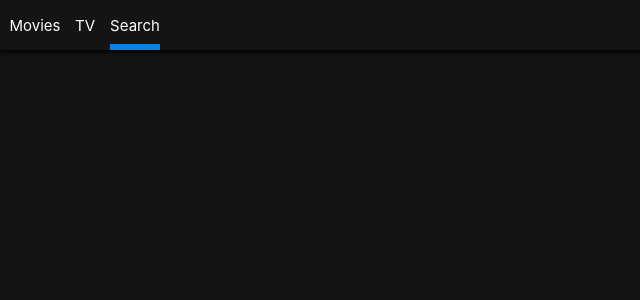
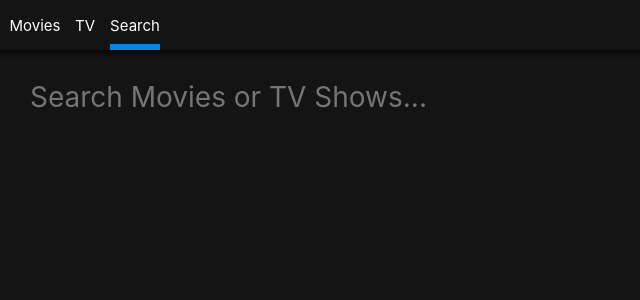
Before and after one commit to callmedevmomo/net-flix, a React (Create React App) app: page /search in a window 1280 px wide. Shown: the top 300 px of the page, without its empty margins (0-640 px from the left). Built offline with nearby package versions, Linux system fonts and the light colour scheme.

Commit message:
~ searchPresenter

```diff
--- /dev/null
+++ b/src/Components/Message.js
@@ -0,0 +1,27 @@
+import React from "react";
+import styled from "styled-components";
+import PropTypes from "prop-types";
+
+const Container = styled.div`
+  width: 100vw;
+  display: flex;
+  justify-content: center;
+`;
+
+const Text = styled.span`
+  color: ${props => props.color};
+  font-weight: 600;
+`;
+
+const Message = ({ text, color }) => (
+  <Container>
+    <Text color={color}>{text}</Text>
+  </Container>
+);
+
+Message.propTypes = {
+  text: PropTypes.string.isRequired,
+  color: PropTypes.string.isRequired
+};
+
+export default Message;
--- a/src/Routes/Home/HomePresenter.js
+++ b/src/Routes/Home/HomePresenter.js
@@ -3,9 +3,10 @@
 import styled from "styled-components";
 import Section from "Components/Section";
 import Loader from "Components/Loader";
+import Message from "Components/Message";
 
 const Container = styled.div`
-  padding: 0px 10px;
+  padding: 0px 20px;
 `;
 
 const HomePresenter = ({ nowPlaying, popular, upComing, error, loading }) =>
@@ -34,6 +35,7 @@
           ))}
         </Section>
       )}
+      {error && <Message color="#e74c3c" cotext={error}></Message>}
     </Container>
   );
 
--- a/src/Routes/Search/SearchContainer.js
+++ b/src/Routes/Search/SearchContainer.js
@@ -11,11 +11,20 @@
     loading: false
   };
 
-  handleSubmit = () => {
+  handleSubmit = event => {
+    event.preventDefault();
     const { searchTerm } = this.state;
     if (searchTerm !== "") {
       this.searchByTerm();
     }
+  };
+  updateTerm = event => {
+    const {
+      target: { value }
+    } = event;
+    this.setState({
+      searchTerm: value
+    });
   };
   searchByTerm = async () => {
     const { searchTerm } = this.state;
@@ -46,6 +55,7 @@
         error={error}
         loading={loading}
         handleSubmit={this.handleSubmit}
+        updateTerm={this.updateTerm}
       />
     );
   }
--- a/src/Routes/Search/SearchPresenter.js
+++ b/src/Routes/Search/SearchPresenter.js
@@ -1,23 +1,86 @@
 import React from "react";
 import PropTypes from "prop-types";
 import styled from "styled-components";
+import Section from "Components/Section";
+import Loader from "Components/Loader";
+import Message from "Components/Message";
+
+const Container = styled.div`
+  padding: 0px 20px;
+`;
+
+const Form = styled.form`
+  margin-bottom: 50px;
+  width: 100%;
+`;
+
+const Input = styled.input`
+  all: unset;
+  font-size: 28px;
+  width: 100%;
+`;
 
 const SearchPresenter = ({
   movieResults,
   tvResults,
   error,
   loading,
-  serachTerm,
-  handleSubmit
-}) => null;
+  searchTerm,
+  handleSubmit,
+  updateTerm
+}) => (
+  <Container>
+    <Form onSubmit={handleSubmit}>
+      <Input
+        placeholder="Search Movies or TV Shows..."
+        value={searchTerm}
+        onChange={updateTerm}
+      ></Input>
+    </Form>
+    {loading ? (
+      <Loader />
+    ) : (
+      <>
+        {movieResults && movieResults.length > 0 && (
+          <Section title="Movie Results">
+            {movieResults.map(movie => (
+              <span key={movie.id}>{movie.title}</span>
+            ))}
+          </Section>
+        )}
+      </>
+    )}
+    {loading ? (
+      <Loader />
+    ) : (
+      <>
+        {tvResults && tvResults.length > 0 && (
+          <Section title="TV Show Results">
+            {tvResults.map(show => (
+              <span key={show.id}>{show.name}</span>
+            ))}
+          </Section>
+        )}
+      </>
+    )}
+    {error && <Message color="#e74c3c" cotext={error}></Message>}
+    {tvResults &&
+      movieResults &&
+      tvResults.length === 0 &&
+      movieResults.length === 0 && (
+        <Message text="Nothing Found" color="#95a5a6"></Message>
+      )}
+  </Container>
+);
 
 SearchPresenter.propTypes = {
   movieResults: PropTypes.array,
   tvResults: PropTypes.array,
   error: PropTypes.string,
   loading: PropTypes.bool.isRequired,
-  serachTerm: PropTypes.string,
-  handleSubmit: PropTypes.func.isRequired
+  searchTerm: PropTypes.string,
+  handleSubmit: PropTypes.func.isRequired,
+  updateTerm: PropTypes.func.isRequired
 };
 
 export default SearchPresenter;
--- a/src/Routes/TV/TVPresenter.js
+++ b/src/Routes/TV/TVPresenter.js
@@ -3,8 +3,10 @@
 import styled from "styled-components";
 import Section from "Components/Section";
 import Loader from "Components/Loader";
+import Message from "Components/Message";
+
 const Container = styled.div`
-  padding: 10px;
+  padding: 0 20px;
 `;
 
 const TVPresenter = ({ topRated, popular, airingToday, error, loading }) =>
@@ -27,6 +29,7 @@
           {airingToday.map(show => show.name)}
         </Section>
       )}
+      {error && <Message color="#e74c3c" cotext={error}></Message>}
     </Container>
   );
 
```
